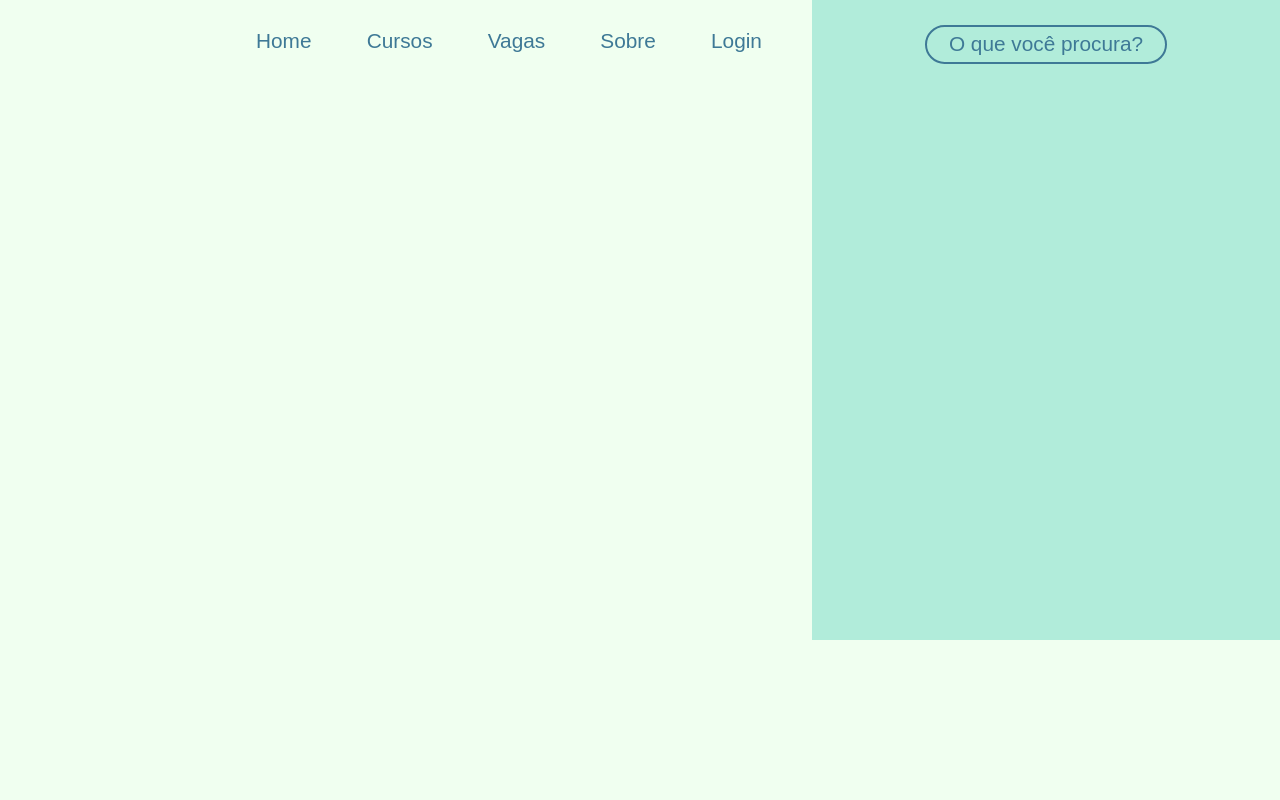
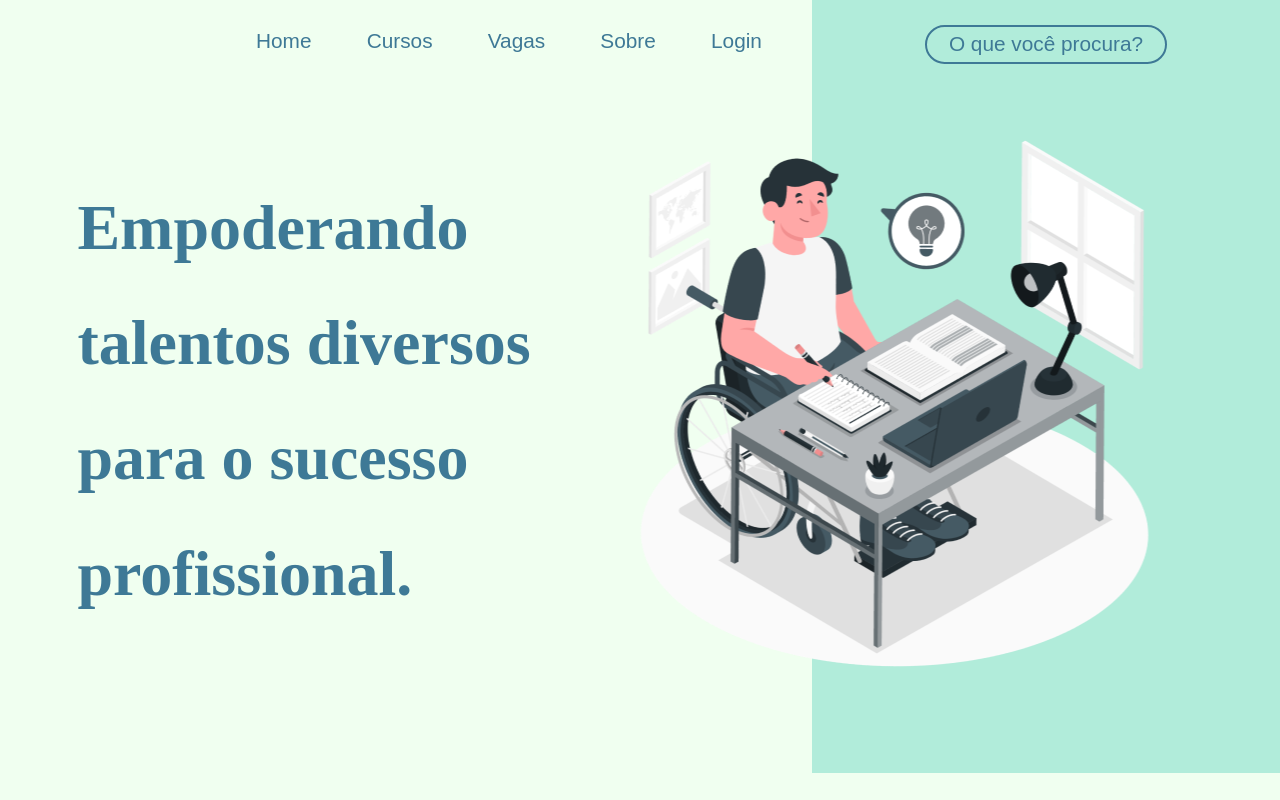
Before and after one commit to nicolliegoes/TCC, a plain HTML site: page index.html in a window 1280 px wide. Drawn offline with Linux system fonts and the light colour scheme.

Commit message:
Add files via upload

```diff
--- a/estilo.css
+++ b/estilo.css
@@ -75,10 +75,40 @@ header{
 
 .container {
     max-width: 35%;
-    height: 600px;
+    height: 733px;
     margin: 0 auto;
     padding: 20px 10px;
     background-color: #b1ecda;
     margin-right: 0px;
+    position: relative;
+}
 
+.overlay {
+    position: absolute;
+    top: 50%;
+    left: 30%;
+    transform: translate(-50%, -50%);
+    padding: 10px;
+    border-radius: 10px;
 }
+
+.overlay h2 {
+
+    text-align: left;
+    margin-left: 15%;
+    margin-right: 24%;
+    line-height: 1.8;
+    font-size: 4em;
+    color: #3E7996;
+    font-weight: bold;
+}
+
+.img_topo{
+    position: absolute;
+    top: 50%;
+    left: 30%;
+    transform: translate(-50%, -50%);
+    padding: 10px;
+    border-radius: 10px;
+    margin-left: 40%;
+}
--- a/index.html
+++ b/index.html
@@ -7,6 +7,7 @@
     <link rel="stylesheet" href="reset.css">
     <link rel="stylesheet" href="estilo.css">
 </head>
+<body>
     <header>
         <nav>
             <img src="" alt="">
@@ -19,9 +20,15 @@
             </ul>
         </nav>
     </header>
-<body>
+
     <div class="container">
         <h1>O que você procura?</h1>
     </div>
+    <div class="img_topo">
+        <img src="img/Rectangle 6.png" alt="">
+    </div>
+    <div class="overlay">
+        <h2>Empoderando talentos diversos para o sucesso profissional.</h2>
+    </div>
 </body>
 </html>
```
Lines whose indentation alone changed are shown as unchanged.
